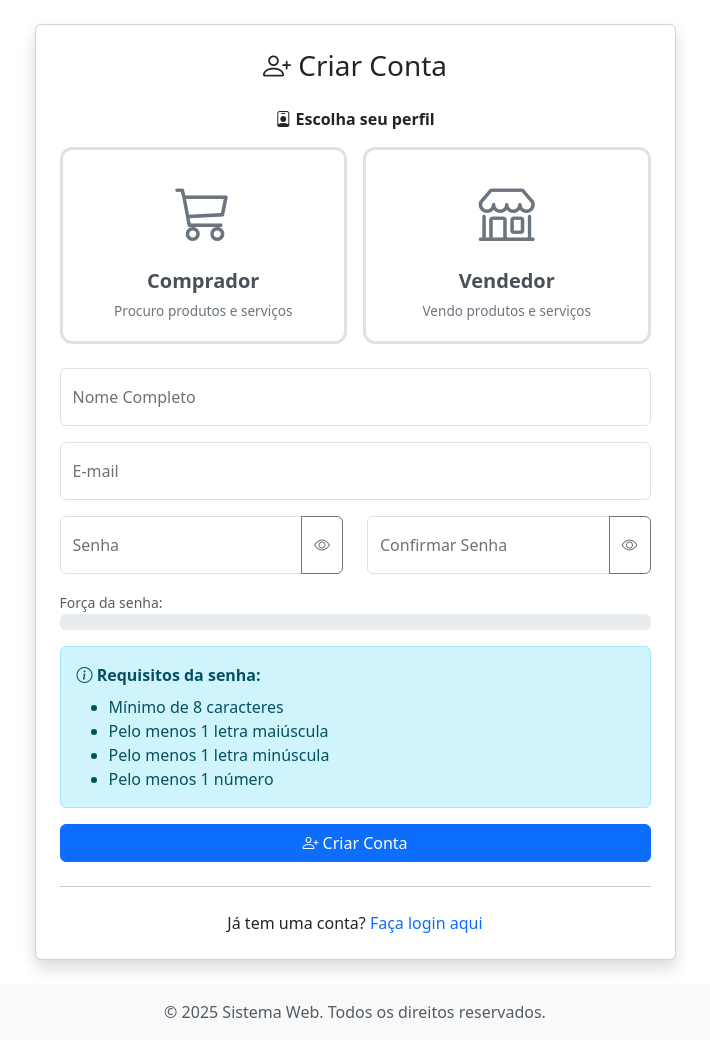
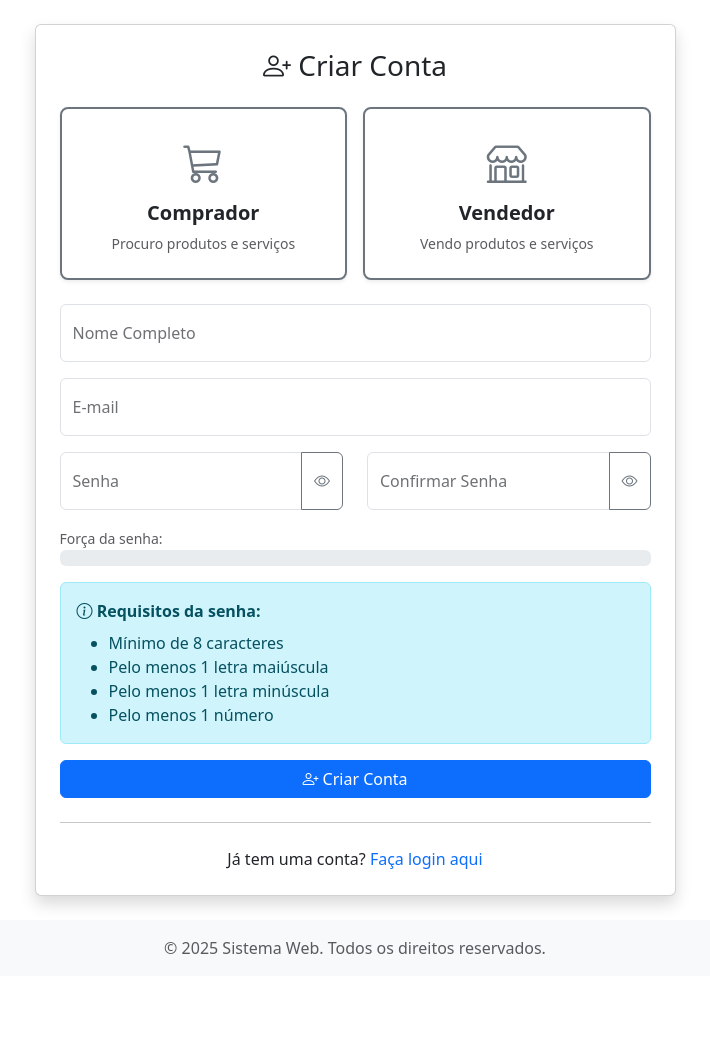
Before and after one commit to rudnazareth-hub/PetLar, a FastAPI app: page /cadastrar in a window 1280 px wide. Shown: the part 56-1096 px from the top of the page, without its empty margins (285-995 px from the left). After the commit the page ends 1010 px from the top, so only its background shows below. Run offline with FastAPI, Linux system fonts and the light colour scheme; some libraries are stand-ins or nearby versions.

Commit message:
centralizacoes verticais e toast

```diff
--- a/templates/auth/cadastro.html
+++ b/templates/auth/cadastro.html
@@ -15,30 +15,28 @@
                     <form method="POST" action="/cadastrar">
                         <!-- Seleção de Perfil -->
                         <div class="mb-4">
-                            <label class="form-label fw-bold text-center d-block mb-3">
-                                <i class="bi bi-person-badge"></i> Escolha seu perfil
-                            </label>
                             <div class="row g-3">
                                 <div class="col-6">
-                                    <div class="perfil-card" id="perfil-cliente" data-perfil="Cliente">
-                                        <div class="perfil-card-content">
-                                            <i class="bi bi-cart3"></i>
-                                            <h5>Comprador</h5>
-                                            <p>Procuro produtos e serviços</p>
-                                        </div>
-                                    </div>
+                                    <input type="radio" class="visually-hidden" name="perfil" id="perfil-cliente"
+                                           value="Cliente" {% if perfil == 'Cliente' %}checked{% endif %} required>
+                                    <label class="card h-100 text-center p-4 border border-2 border-secondary rounded-3 shadow-sm"
+                                           for="perfil-cliente" style="cursor: pointer;" data-perfil="Cliente">
+                                        <i class="bi bi-cart3 fs-1 mb-2 text-secondary d-block"></i>
+                                        <h5 class="fw-semibold mb-2 text-body">Comprador</h5>
+                                        <p class="text-muted small mb-0">Procuro produtos e serviços</p>
+                                    </label>
                                 </div>
                                 <div class="col-6">
-                                    <div class="perfil-card" id="perfil-vendedor" data-perfil="Vendedor">
-                                        <div class="perfil-card-content">
-                                            <i class="bi bi-shop"></i>
-                                            <h5>Vendedor</h5>
-                                            <p>Vendo produtos e serviços</p>
-                                        </div>
-                                    </div>
+                                    <input type="radio" class="visually-hidden" name="perfil" id="perfil-vendedor"
+                                           value="Vendedor" {% if perfil == 'Vendedor' %}checked{% endif %} required>
+                                    <label class="card h-100 text-center p-4 border border-2 border-secondary rounded-3 shadow-sm"
+                                           for="perfil-vendedor" style="cursor: pointer;" data-perfil="Vendedor">
+                                        <i class="bi bi-shop fs-1 mb-2 text-secondary d-block"></i>
+                                        <h5 class="fw-semibold mb-2 text-body">Vendedor</h5>
+                                        <p class="text-muted small mb-0">Vendo produtos e serviços</p>
+                                    </label>
                                 </div>
                             </div>
-                            <input type="hidden" id="perfil" name="perfil" value="{{ perfil or '' }}" required>
                             <div id="perfil-error" class="invalid-feedback d-block" style="display: none !important;"></div>
                         </div>
 
@@ -130,186 +128,61 @@
         </div>
     </div>
 </div>
-
-<style>
-    .perfil-card {
-        border: 3px solid #dee2e6;
-        border-radius: 12px;
-        padding: 20px;
-        cursor: pointer;
-        transition: all 0.3s ease;
-        background-color: #fff;
-        height: 100%;
-        position: relative;
-        overflow: hidden;
-    }
-
-    .perfil-card::before {
-        content: '';
-        position: absolute;
-        top: 0;
-        left: 0;
-        right: 0;
-        bottom: 0;
-        background: linear-gradient(135deg, transparent 0%, rgba(0,0,0,0.03) 100%);
-        opacity: 0;
-        transition: opacity 0.3s ease;
-    }
-
-    .perfil-card:hover {
-        transform: translateY(-3px);
-        box-shadow: 0 8px 16px rgba(0,0,0,0.1);
-    }
-
-    .perfil-card:hover::before {
-        opacity: 1;
-    }
-
-    .perfil-card-content {
-        text-align: center;
-        position: relative;
-        z-index: 1;
-    }
-
-    .perfil-card-content i {
-        font-size: 3.5rem;
-        margin-bottom: 15px;
-        display: block;
-        color: #6c757d;
-        transition: all 0.3s ease;
-    }
-
-    .perfil-card-content h5 {
-        margin-bottom: 8px;
-        font-weight: 600;
-        color: #495057;
-        transition: color 0.3s ease;
-    }
-
-    .perfil-card-content p {
-        margin-bottom: 0;
-        font-size: 0.85rem;
-        color: #6c757d;
-        transition: color 0.3s ease;
-    }
-
-    /* Estilo do card quando selecionado - Comprador/Cliente (Azul) */
-    #perfil-cliente.active {
-        border-color: #0d6efd;
-        background: linear-gradient(135deg, #e7f1ff 0%, #fff 100%);
-    }
-
-    #perfil-cliente.active .perfil-card-content i {
-        color: #0d6efd;
-        transform: scale(1.1);
-    }
-
-    #perfil-cliente.active .perfil-card-content h5 {
-        color: #0d6efd;
-    }
-
-    #perfil-cliente.active .perfil-card-content p {
-        color: #084298;
-    }
-
-    /* Estilo do card quando selecionado - Vendedor (Verde) */
-    #perfil-vendedor.active {
-        border-color: #198754;
-        background: linear-gradient(135deg, #e7f6ed 0%, #fff 100%);
-    }
-
-    #perfil-vendedor.active .perfil-card-content i {
-        color: #198754;
-        transform: scale(1.1);
-    }
-
-    #perfil-vendedor.active .perfil-card-content h5 {
-        color: #198754;
-    }
-
-    #perfil-vendedor.active .perfil-card-content p {
-        color: #0f5132;
-    }
-
-    /* Animação de pulso para indicar que precisa selecionar */
-    .perfil-card.pulse-animation {
-        animation: pulse 0.5s ease-in-out;
-    }
-
-    @keyframes pulse {
-        0%, 100% {
-            transform: scale(1);
-        }
-        50% {
-            transform: scale(1.05);
-        }
-    }
-
-    /* Responsividade */
-    @media (max-width: 576px) {
-        .perfil-card-content i {
-            font-size: 2.5rem;
-        }
-
-        .perfil-card {
-            padding: 15px;
-        }
-
-        .perfil-card-content h5 {
-            font-size: 1rem;
-        }
-
-        .perfil-card-content p {
-            font-size: 0.75rem;
-        }
-    }
-</style>
 {% endblock %}
 
 {% block scripts %}
 <script>
     // ========== CONTROLE DE SELEÇÃO DE PERFIL ==========
-    const perfilCards = document.querySelectorAll('.perfil-card');
-    const perfilInput = document.getElementById('perfil');
+    const perfilRadios = document.querySelectorAll('input[name="perfil"]');
+    const perfilLabels = document.querySelectorAll('label[for^="perfil-"]');
     const perfilError = document.getElementById('perfil-error');
 
-    // Função para selecionar um perfil
-    function selecionarPerfil(card) {
-        // Remove a classe active de todos os cards
-        perfilCards.forEach(c => c.classList.remove('active'));
+    // Função para atualizar estilos dos cards baseado na seleção
+    function atualizarEstilosCards() {
+        perfilRadios.forEach(radio => {
+            const label = document.querySelector(`label[for="${radio.id}"]`);
+            const icon = label.querySelector('i');
+            const titulo = label.querySelector('h5');
+            const descricao = label.querySelector('p');
 
-        // Adiciona a classe active no card clicado
-        card.classList.add('active');
+            if (radio.checked) {
+                // Define cores baseado no perfil
+                const isPrimary = radio.value === 'Cliente';
+                const borderClass = isPrimary ? 'border-primary' : 'border-success';
+                const bgClass = isPrimary ? 'bg-primary-subtle' : 'bg-success-subtle';
+                const textClass = isPrimary ? 'text-primary' : 'text-success';
 
-        // Atualiza o valor do input hidden
-        const perfilValue = card.getAttribute('data-perfil');
-        perfilInput.value = perfilValue;
+                // Aplica classes de estado ativo
+                label.classList.remove('border-secondary', 'bg-primary-subtle', 'bg-success-subtle');
+                label.classList.add(borderClass, bgClass, 'shadow');
+                icon.classList.remove('text-secondary', 'text-primary', 'text-success');
+                icon.classList.add(textClass);
+                titulo.classList.remove('text-body', 'text-primary', 'text-success');
+                titulo.classList.add(textClass);
+            } else {
+                // Remove estilos de seleção
+                label.classList.remove('border-primary', 'border-success', 'bg-primary-subtle', 'bg-success-subtle', 'shadow');
+                label.classList.add('border-secondary', 'shadow-sm');
+                icon.classList.remove('text-primary', 'text-success');
+                icon.classList.add('text-secondary');
+                titulo.classList.remove('text-primary', 'text-success');
+                titulo.classList.add('text-body');
+            }
+        });
 
         // Remove mensagem de erro se houver
-        perfilError.style.display = 'none';
-
-        // Log para debug
-        console.log('Perfil selecionado:', perfilValue);
+        if (perfilError) {
+            perfilError.style.display = 'none';
+        }
     }
 
-    // Adiciona evento de clique em cada card
-    perfilCards.forEach(card => {
-        card.addEventListener('click', function() {
-            selecionarPerfil(this);
-        });
+    // Adiciona evento de mudança em cada radio button
+    perfilRadios.forEach(radio => {
+        radio.addEventListener('change', atualizarEstilosCards);
     });
 
-    // Se já houver um perfil selecionado (após erro de validação), marca o card
-    window.addEventListener('DOMContentLoaded', function() {
-        const perfilPreSelecionado = perfilInput.value;
-        if (perfilPreSelecionado) {
-            perfilCards.forEach(card => {
-                if (card.getAttribute('data-perfil') === perfilPreSelecionado) {
-                    card.classList.add('active');
-                }
-            });
-        }
-    });
+    // Aplica estilos iniciais se já houver um perfil pré-selecionado
+    window.addEventListener('DOMContentLoaded', atualizarEstilosCards);
 
     // ========== VALIDAÇÃO DO FORMULÁRIO ==========
 
@@ -333,36 +206,10 @@
 
     // Validação do formulário
     document.querySelector('form').addEventListener('submit', function (e) {
-        let formValido = true;
-
-        // Validar se um perfil foi selecionado
-        if (!perfilInput.value) {
-            e.preventDefault();
-            perfilError.textContent = 'Por favor, escolha um perfil (Comprador ou Vendedor)';
-            perfilError.style.display = 'block';
-
-            // Adiciona animação de pulso nos cards
-            perfilCards.forEach(card => {
-                card.classList.add('pulse-animation');
-                setTimeout(() => card.classList.remove('pulse-animation'), 500);
-            });
-
-            // Scroll suave para o topo do formulário
-            document.querySelector('.perfil-card').scrollIntoView({
-                behavior: 'smooth',
-                block: 'center'
-            });
-
-            formValido = false;
-        }
-
         // Validar senha
         if (!passwordValidator.validateForm()) {
             e.preventDefault();
-            formValido = false;
         }
-
-        return formValido;
     });
 </script>
 {% endblock %}
--- a/templates/auth/esqueci_senha.html
+++ b/templates/auth/esqueci_senha.html
@@ -3,8 +3,9 @@
 {% block titulo %}Recuperar Senha - {{ APP_NAME }}{% endblock %}
 
 {% block content %}
-<div class="row justify-content-center">
-    <div class="col-md-6">
+<div class="d-flex flex-column flex-fill justify-content-center">
+    <div class="row align-items-center justify-content-center">
+        <div class="col-12 col-md-6 col-lg-5">
         <div class="card shadow">
             <div class="card-body p-4">
                 <h3 class="card-title text-center mb-4">
@@ -42,6 +43,7 @@
                 </form>
             </div>
         </div>
+        </div>
     </div>
 </div>
 {% endblock %}
--- a/templates/base_publica.html
+++ b/templates/base_publica.html
@@ -93,8 +93,8 @@
         </div>
     </nav>
 
-    <!-- Container para Toasts (top-right) -->
-    <div id="toast-container" class="toast-container position-fixed top-0 end-0 p-3"></div>
+    <!-- Container para Toasts (bottom-right) -->
+    <div id="toast-container" class="toast-container position-fixed bottom-0 end-0 p-4" style="margin-bottom: 60px;"></div>
 
     <!-- Conteúdo Principal -->
     <main class="container d-flex flex-column flex-fill my-4">
```
Also changed, not shown: static/js/image-cropper.js (+21 -5 lines), templates/auth/redefinir_senha.html (+5 -3 lines).
